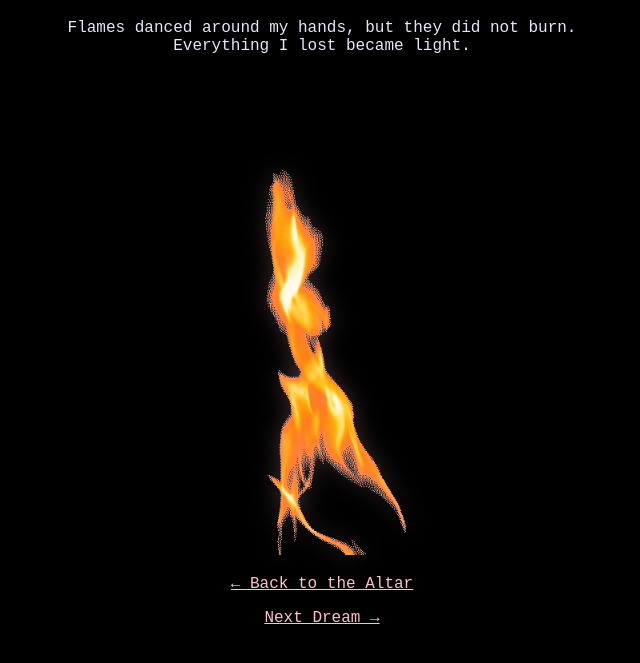
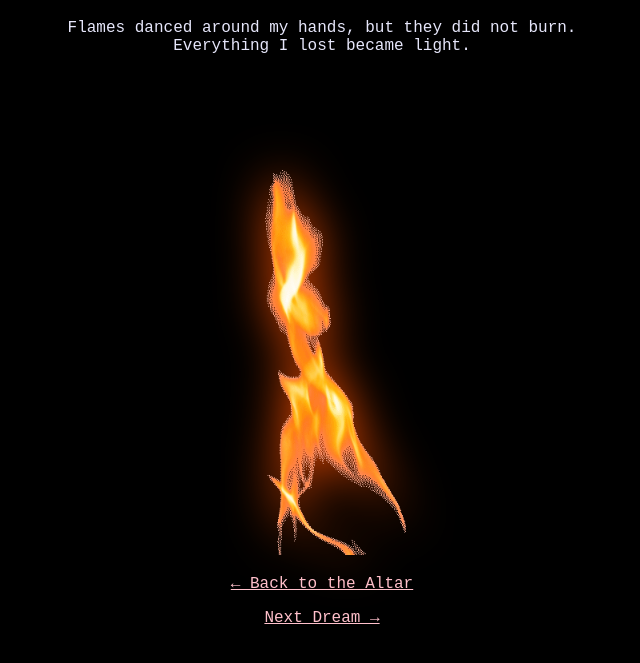
Before and after one commit to finimoth/shrine-for-forgotten-dreams, a plain HTML site: page dream5.html in a window 1280 px wide. Shown: the part 61-724 px from the top of the page, without its empty margins (318-958 px from the left). Drawn offline with Linux system fonts and the light colour scheme.

Commit message:
Update dream5.html

```diff
--- a/dream5.html
+++ b/dream5.html
@@ -8,7 +8,7 @@
   <p>Flames danced around my hands, but they did not burn.<br>
   Everything I lost became light.</p>
 
-  <img src="images/fire_firedream.gif" alt="flame" style="display:block; margin:20px auto; width:60%; max-width:320px; filter: drop-shadow(0 0 12px rgba(255,182,193,0.25));">
+  <img src="images/fire_firedream.gif" alt="flame" style="display:block; margin:20px auto; width:60%; max-width:320px; filter: drop-shadow(0 0 25px rgba(255, 80, 0, 0.9));">
 
   <p><a href="altar.html" style="color:pink;">← Back to the Altar</a></p>
   <p><a href="forgotten.html" style="color:pink;">Next Dream →</a></p>
```
